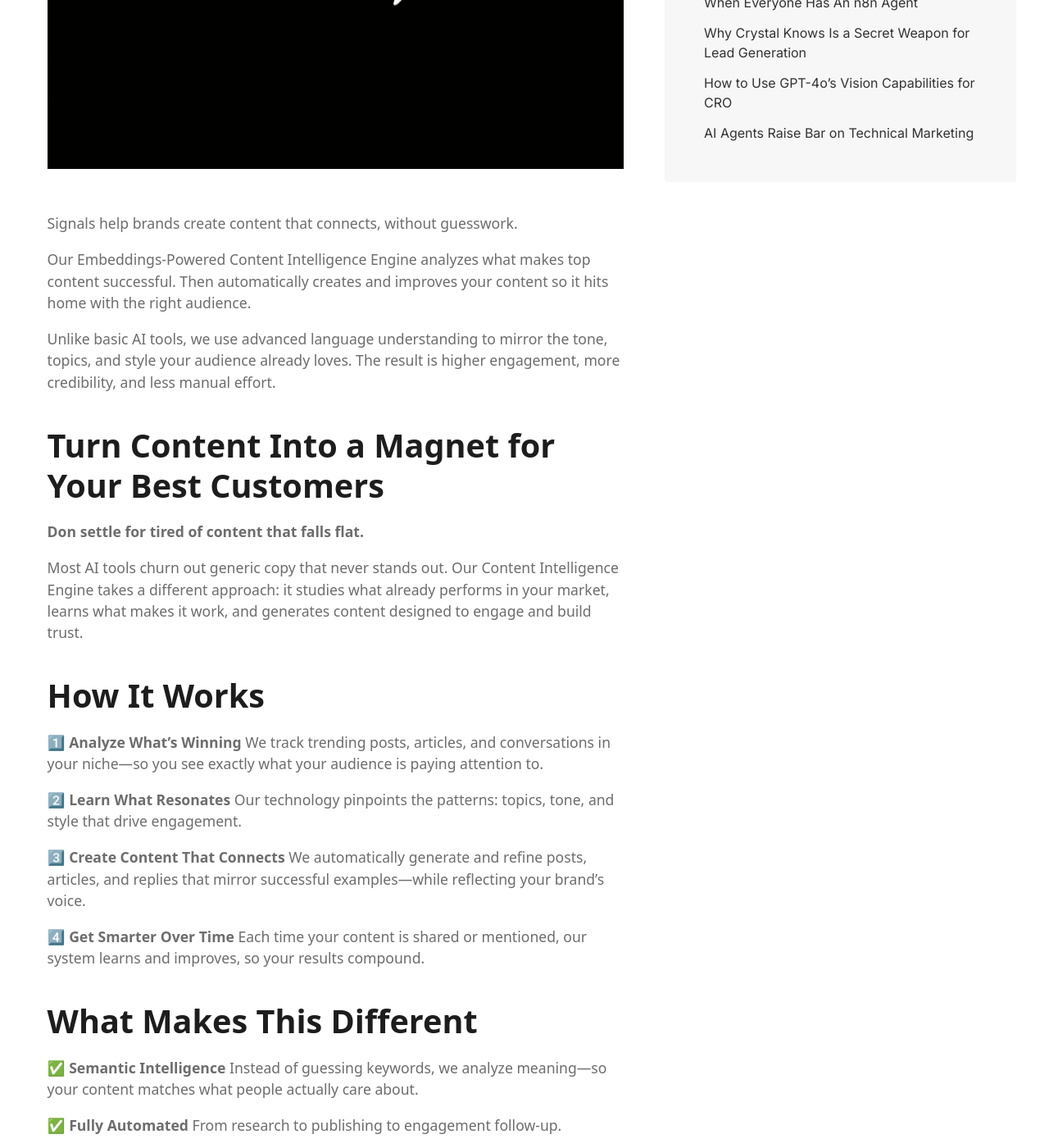
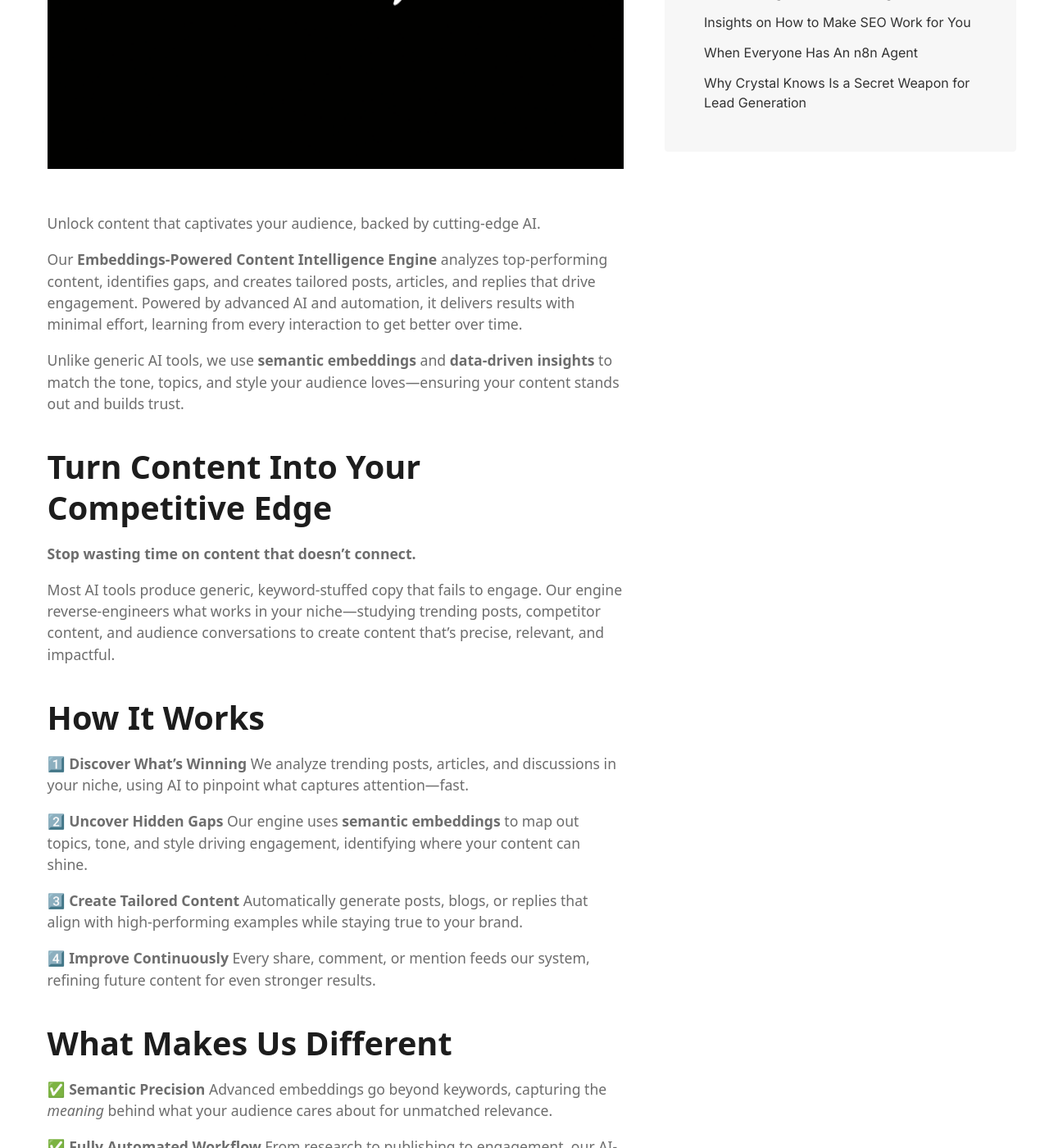
Before and after one commit to johnpottergr/llmvisibility.co, a Jekyll site: the page built from _posts/2025-07-09-content-intelligence.md, in a window 1280 px wide and 1400 px high, scrolled down 511 px. Shown: the whole window at 82% size. Built offline with Jekyll 4.4.1, drawn with Linux system fonts in a browser that asks for light colours; our own code applies the rules of GitHub Pages for plain Markdown files; some of the changed text lies outside the part shown.

Commit message:
change but not all for this site

```diff
--- a/_posts/2025-07-09-content-intelligence.md
+++ b/_posts/2025-07-09-content-intelligence.md
@@ -1,46 +1,54 @@
 ---
-title: "Content Intelligence: Creating Content That Connects"
-date: 2025-07-09
-description: "Our Embeddings-Powered Content Intelligence Engine analyzes what makes top content successful."
+title: "Content Intelligence: Skyrocketing Engagement with Smarter Content"
+date: 2025-07-12
+description: "Our AI-powered Content Intelligence Engine uses embeddings and automation to create content that resonates."
 image: "/assets/images/blog/18.png"
 ---
-Signals help brands create content that connects, without guesswork.
 
-Our Embeddings-Powered Content Intelligence Engine analyzes what makes top content successful. Then automatically creates and improves your content so it hits home with the right audience.
+Unlock content that captivates your audience, backed by cutting-edge AI.
 
-Unlike basic AI tools, we use advanced language understanding to mirror the tone, topics, and style your audience already loves. The result is higher engagement, more credibility, and less manual effort.
+Our **Embeddings-Powered Content Intelligence Engine** analyzes top-performing content, identifies gaps, and creates tailored posts, articles, and replies that drive engagement. Powered by advanced AI and automation, it delivers results with minimal effort, learning from every interaction to get better over time.
 
-## Turn Content Into a Magnet for Your Best Customers
+Unlike generic AI tools, we use **semantic embeddings** and **data-driven insights** to match the tone, topics, and style your audience loves—ensuring your content stands out and builds trust.
 
-**Don settle for tired of content that falls flat.**
+## Turn Content Into Your Competitive Edge
 
-Most AI tools churn out generic copy that never stands out. Our Content Intelligence Engine takes a different approach: it studies what already performs in your market, learns what makes it work, and generates content designed to engage and build trust.
+**Stop wasting time on content that doesn’t connect.**
+
+Most AI tools produce generic, keyword-stuffed copy that fails to engage. Our engine reverse-engineers what works in your niche—studying trending posts, competitor content, and audience conversations to create content that’s precise, relevant, and impactful.
 
 ## How It Works
-1️⃣ **Analyze What’s Winning**
-We track trending posts, articles, and conversations in your niche—so you see exactly what your audience is paying attention to.
+1️⃣ **Discover What’s Winning**
+   We analyze trending posts, articles, and discussions in your niche, using AI to pinpoint what captures attention—fast.
 
-2️⃣ **Learn What Resonates**
-Our technology pinpoints the patterns: topics, tone, and style that drive engagement.
+2️⃣ **Uncover Hidden Gaps**
+   Our engine uses **semantic embeddings** to map out topics, tone, and style driving engagement, identifying where your content can shine.
 
-3️⃣ **Create Content That Connects**
-We automatically generate and refine posts, articles, and replies that mirror successful examples—while reflecting your brand’s voice.
+3️⃣ **Create Tailored Content**
+   Automatically generate posts, blogs, or replies that align with high-performing examples while staying true to your brand.
 
-4️⃣ **Get Smarter Over Time**
-Each time your content is shared or mentioned, our system learns and improves, so your results compound.
+4️⃣ **Improve Continuously**
+   Every share, comment, or mention feeds our system, refining future content for even stronger results.
 
-## What Makes This Different
-✅ **Semantic Intelligence**
-Instead of guessing keywords, we analyze meaning—so your content matches what people actually care about.
+## What Makes Us Different
+✅ **Semantic Precision**
+   Advanced embeddings go beyond keywords, capturing the *meaning* behind what your audience cares about for unmatched relevance.
 
-✅ **Fully Automated**
-From research to publishing to engagement follow-up.
+✅ **Fully Automated Workflow**
+   From research to publishing to engagement, our AI-driven system (powered by tools like n8n) saves you time and effort.
 
-✅ **Always Improving**
-Learns from every post, making each piece more effective.
+✅ **Scalable and Customizable**
+   Handles everything from small blogs to large-scale campaigns, with tailored insights for your niche.
+
+✅ **Fast and Efficient**
+   Optimized for speed, even for large datasets, with results delivered in minutes for most projects.
 
 ## The Result
-More engagement. More trust. More momentum.
+🚀 **Higher Engagement**: Content that resonates with your audience, driving likes, shares, and comments.
+🚀 **Stronger Authority**: Build trust and credibility with content that feels authentic and impactful.
+🚀 **Less Work**: Automated workflows let you focus on strategy, not manual tasks.
 
 ## See It in Action
-Let us show you how this works for your business in a 20-minute demo.
+In a 20-minute demo, watch our engine analyze your competitors, identify a key content gap, and generate an X thread that’s ready to post—all in real time. **Clients have seen up to 3x engagement boosts** with our approach.
+
+**Book your demo today** and start creating content that connects!
--- a/_posts/2025-07-09-what-is-automated-authority.md
+++ b/_posts/2025-07-09-what-is-automated-authority.md
@@ -1,50 +1,32 @@
 ---
 title: "Automated Authority: Build Trust and Visibility on Autopilot"
-date: 2025-07-09
-description: "Yes, it's possible to build credibility and spark conversations on social media automatically."
+date: 2025-07-12
+description: "Boost credibility and engagement across platforms with AI-driven automation."
 image: "/assets/images/blog/8.png"
 ---
-Social media grabs attention fast, but it’s harder than ever to stand out.
+Social media moves fast, but standing out and building trust is tougher than ever.
 
-Traditional marketing tactics like SEO and paid ads are costly and slow to build trust. If you want your brand to be recognized as credible, you need consistent content and real engagement. But it must be everywhere your audience spends time.
+Traditional SEO and paid ads are expensive and slow to establish credibility. You need consistent, high-quality content and genuine engagement—delivered where your audience is. Signal's Authority Amplifier makes this effortless.
 
-That’s where Signal's Authority Amplifier comes in.
+## What It Does
+Our service automatically:
+✅ **Creates expert content:** Advanced AI (powered by DeepSeek) crafts posts, threads, and replies tailored to your niche, showcasing your expertise.
+✅ **Distributes across platforms:** Seamlessly shares content via APIs on X, LinkedIn, and more, eliminating manual posting.
+✅ **Engages your audience:** AI generates and posts thoughtful responses to comments, reinforcing your authority in real time.
+✅ **Tracks mentions and amplifies:** Monitors brand mentions with X API integrations, turning passive attention into active relationships.
 
-## What it does
-Our service automatically:
-✅ **Creates expert content:**
-Advanced AI generates posts, articles, and answers tailored to your industry. It also highlights your expertise and sparks conversations.
+## Why It’s Different
+Four key advantages set us apart:
+**Hands-off automation:** No need to draft posts or monitor replies—our system handles it all via secure APIs.
+**API-powered reach:** Works with platforms like X and LinkedIn through official APIs, ensuring compliance and reliability.
+**Real-time relevance:** AI analyzes trending topics in your industry, delivering timely content that resonates.
+**SEO-free visibility:** Focuses on organic signals—mentions, shares, and engagement—trusted by search engines and buyers over backlinks.
 
-✅ **Shares across platforms:**
-Instead of posting manually, n8n can automatse its distribution on key platforms like X, LinkedIn, and industry forums.
+## How You Benefit
+✅ Save time and resources with fully automated workflows.
+✅ Stay visible and relevant with consistent, smart content.
+✅ Build trust and credibility through authentic engagement.
+✅ Grow your brand’s influence without adding staff.
 
-✅ **Engages with your audience:**
-When people comment or ask questions, the system responds promptly with thoughtful replies that reinforce your authority.
-
-✅ **Monitors mentions and attention:**
-AI agents can track when your brand is mentioned so its easy to join the conversation, turning passive mentions into active relationships.
-
-## Why It’s different
-There are 4 big reasons why this is effective:
-**Hands-off execution:**
-No more spending hours drafting posts and monitoring replies. We handle it all.
-
-**Platform agnostic:**
-AI agent technology can work anywhere, even on sites without official integrations. Its a smart way to make sure you don’t miss opportunities to connect.
-
-**Real-time melevance:**
-We spot trending topics in your space and create content that aligns with what your audience cares about today.
-
-**SEO-free visibility:**
-Rather than chase backlinks, AI agents focus on organic signals—mentions, shares, and engagement—that search engines and buyers trust.
-
-## How you Benefit
-✅ Save time and resources
-
-✅ Stay consistently visible and relevant
-
-✅ Build trust and credibility with your audience
-✅ Grow your brand’s influence without extra headcount
-
-## Get started
-if you're ready to see how effortless authority can be, let’s schedule a short call to explore how easy it can be to stand out.
+## Get Started
+Ready to see how easy it is to boost your authority? Schedule a 20-minute demo to watch our system analyze trends, generate a tailored X thread, and post it live—all in real time.
```
Also changed, not shown: n8n-content-intel-two.json (added, +182 -0 lines), ni8n-automated-authority-two.json (added, +161 -0 lines).
